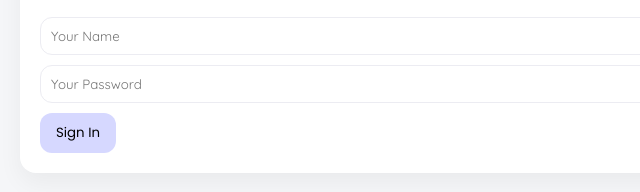
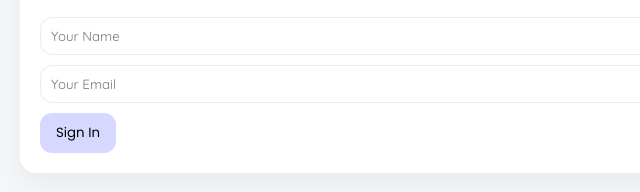
Before and after one commit to ZiaaJain/inspirecalendar, a plain HTML site: page login.html in a window 1280 px wide. Shown: the part 136-328 px from the top of the page, 0-640 px from the left. Drawn offline with Linux system fonts and the light colour scheme.

Commit message:
Replace password input with email input in login form

```diff
--- a/index.html
+++ b/login.html
@@ -14,7 +14,7 @@
     <div class="card">
       <h2>Sign In / Sign Up</h2>
       <input id="name" type="text" placeholder="Your Name">
-      <input id="password" type="text" placeholder="Your Password">
+      <input id="email" type="email" placeholder="Your Email">
       <button onclick="login()">Sign In</button>
     </div>
   </main>
```
